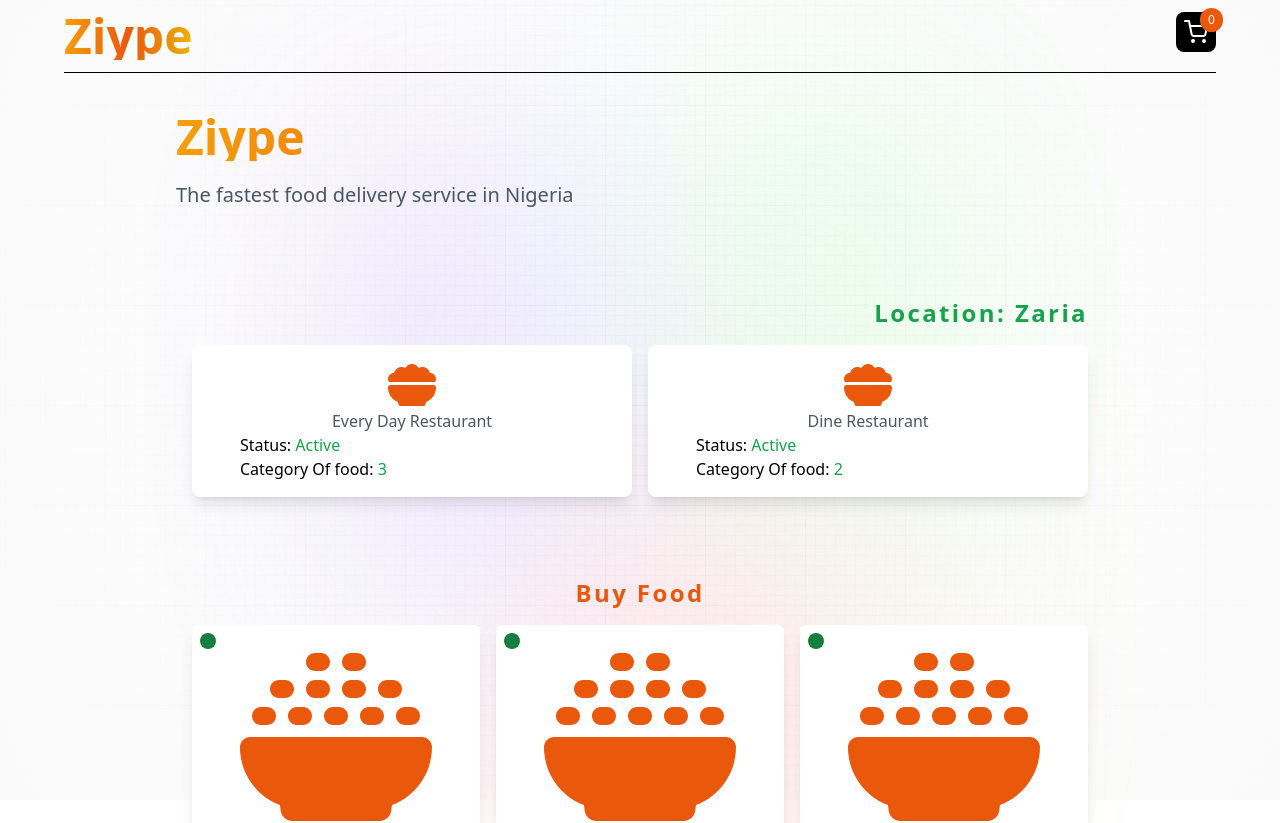
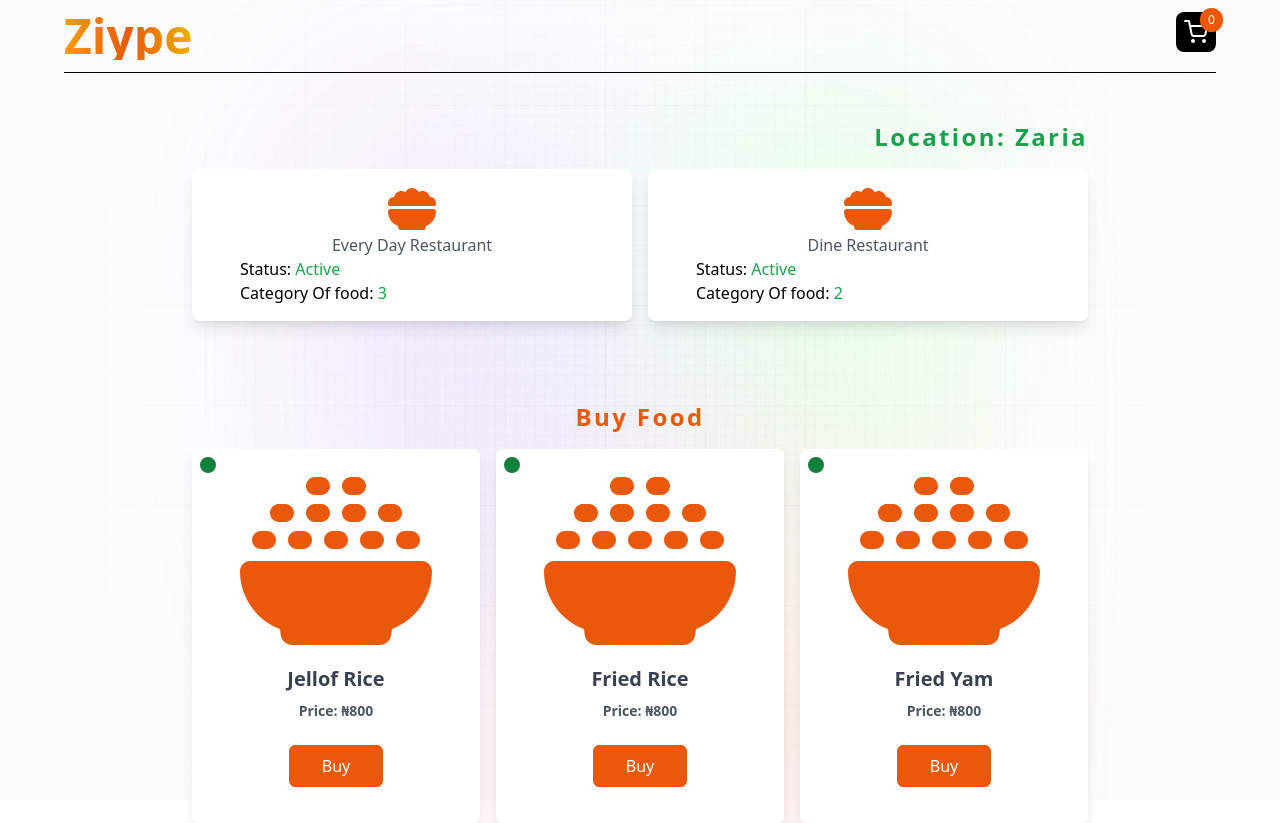
Before and after one commit to Abdullahi-design/todo-test, a Next.js app: page / in a window 1280 px wide. Shown: the top 823 px of the page. Built offline with nearby package versions, Linux system fonts and the light colour scheme.

Commit message:
comment out

```diff
--- a/app/page.tsx
+++ b/app/page.tsx
@@ -6,7 +6,7 @@ export default function Home() {
   return (
     <main className="w-full text-center">
 
-      <HeroPage/>
+      {/* <HeroPage/> */}
 
       <RestaurantCard/>
 
```
